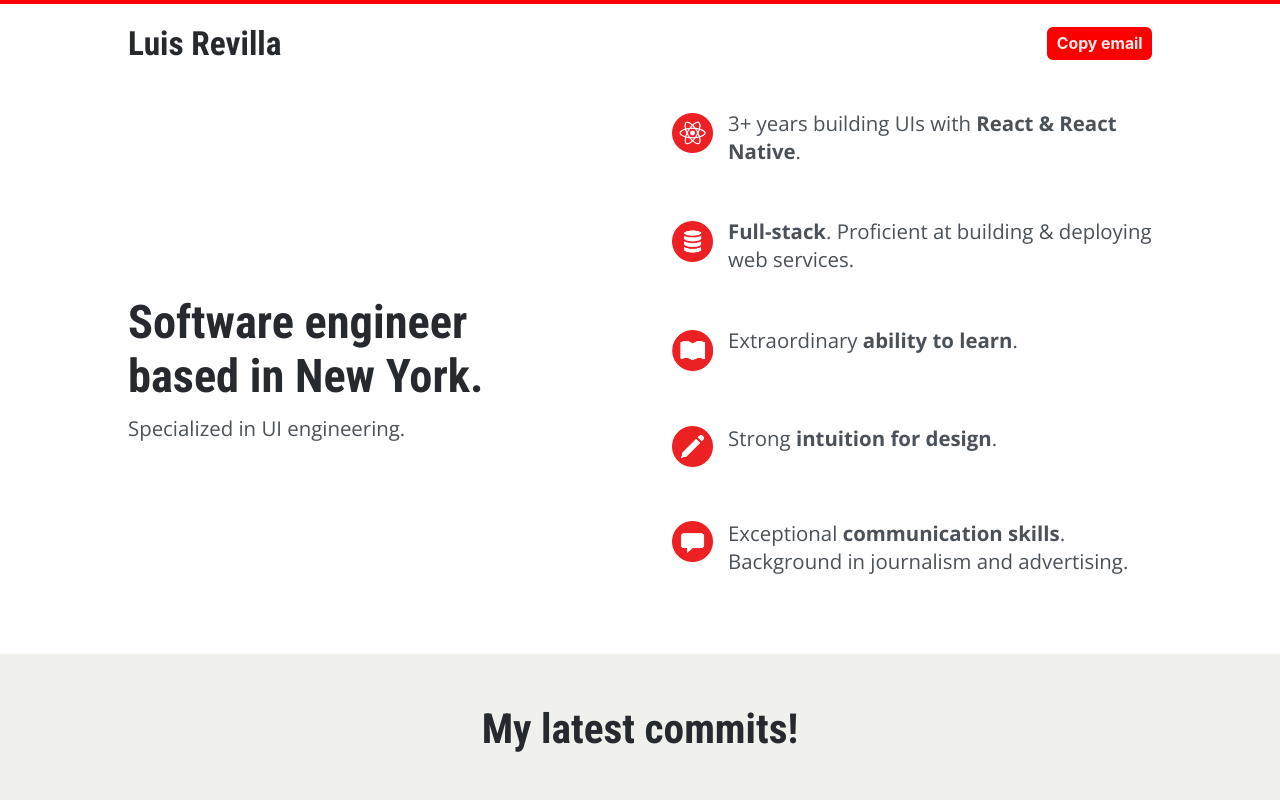
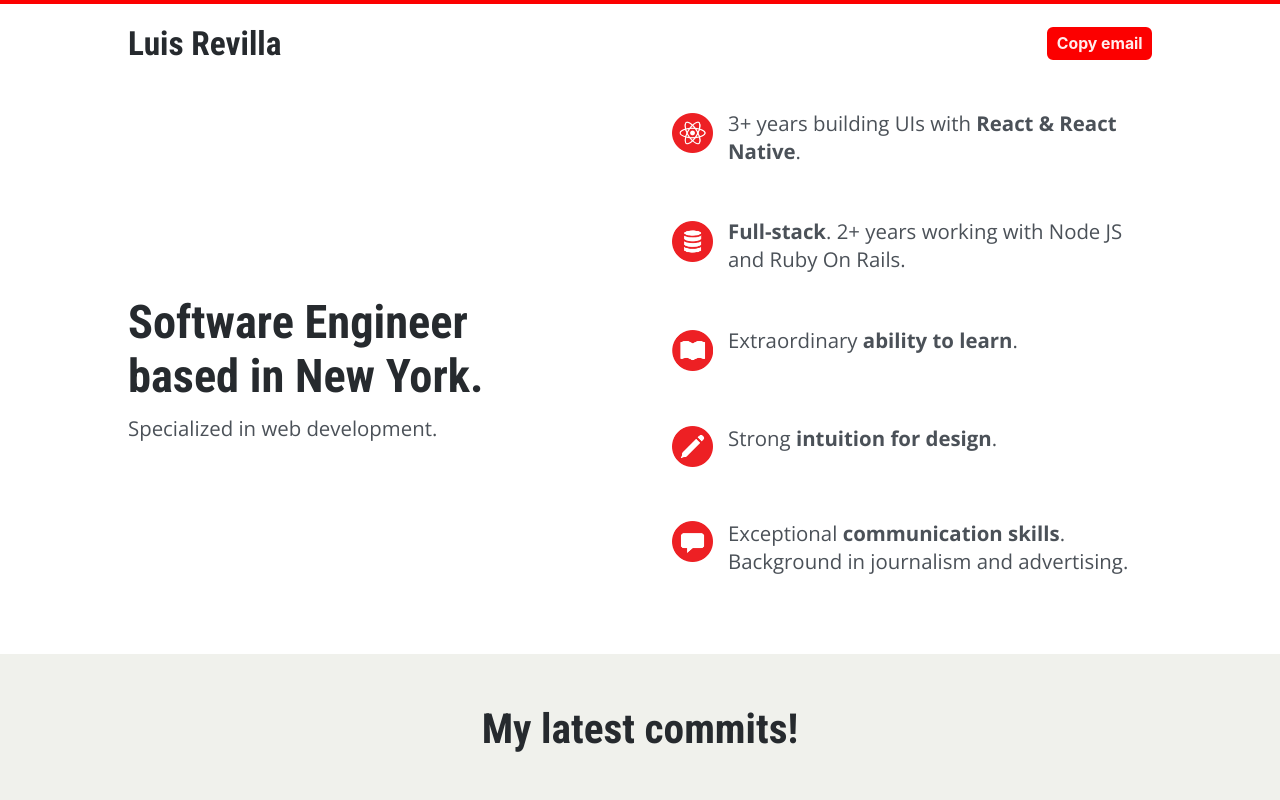
Before and after one commit to LuisRevillaM/personal-site, a React (Create React App) app: page / in a window 1280 px wide. Shown: the top 800 px of the page. Built offline with nearby package versions, Linux system fonts and the light colour scheme.

Commit message:
Update cover

```diff
--- a/src/Home/Home.js
+++ b/src/Home/Home.js
@@ -40,8 +40,8 @@ class Home extends Component {
         <Header />
         <div className="main">
           {" "}
-          <div className="title">Software engineer based in New York.</div>
-          <div className="sub-title">Specialized in UI engineering.</div>{" "}
+          <div className="title">Software Engineer based in New York.</div>
+          <div className="sub-title">Specialized in web development.</div>{" "}
         </div>
         <div className="features">
           <div className="feature">
@@ -53,8 +53,7 @@ class Home extends Component {
           <div className="feature">
             <img alt="feature icon" className="check-icon" src={backend} />
             <div className="feature-text">
-              <span>Full-stack</span>. Proficient at building & deploying web
-              services.
+              <span>Full-stack</span>. 2+ years working with Node JS and Ruby On Rails.
             </div>
           </div>
           <div className="feature">
```
